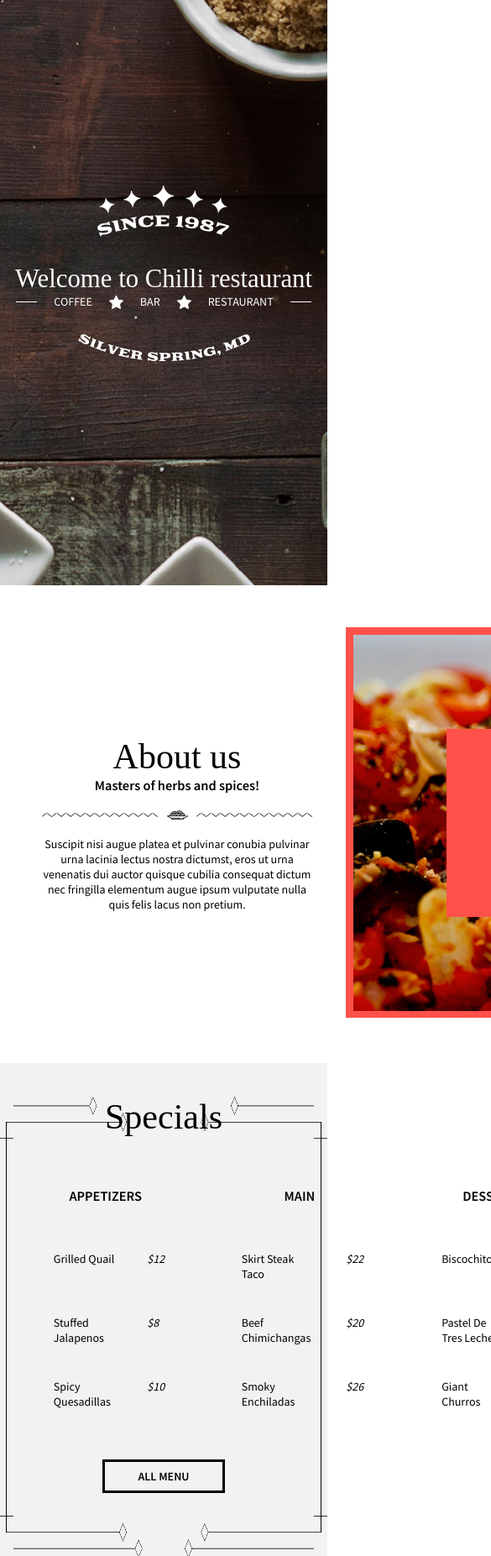
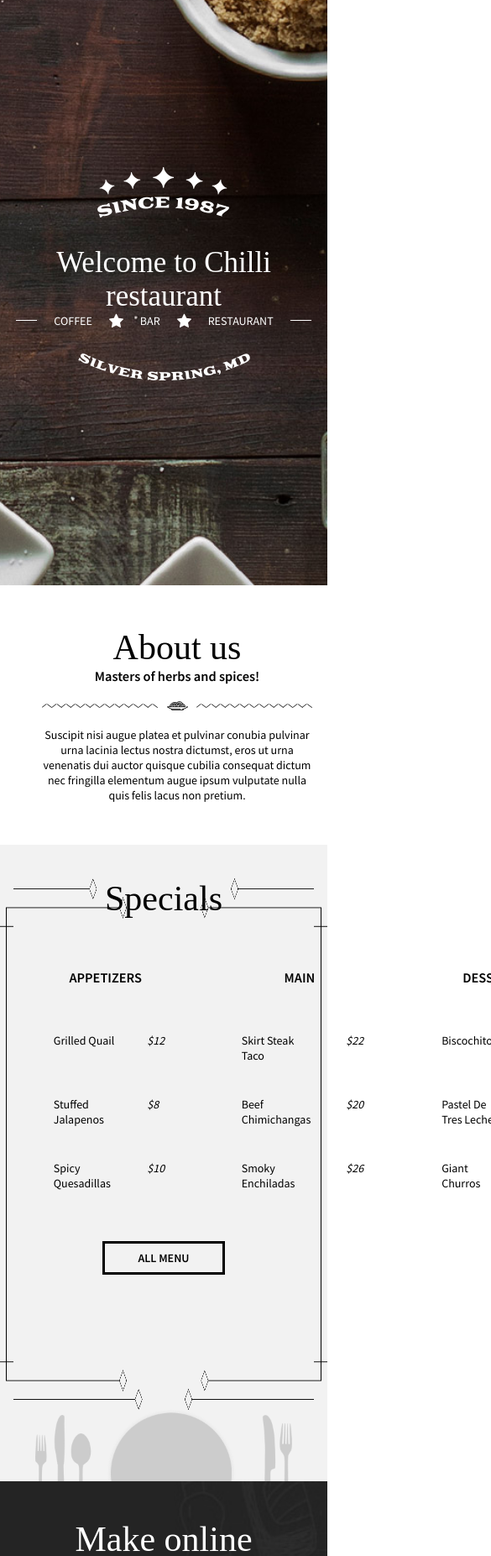
Before and after one commit to Olcatsy/restaurant, a website: page index.html in a window 390 px wide. Shown: the part 147-2000 px from the top of the page at 84% size, 585 px wide, since content can reach past the window. Drawn offline with Linux system fonts and the light colour scheme; a web font is replaced by a local one.

Commit message:
-Made Hero and About sections of the main page responsive

```diff
--- a/sass/pages/_index.scss
+++ b/sass/pages/_index.scss
@@ -26,7 +26,7 @@
   &__headline {
     margin: 0;
     font-family: Aguafina Script;
-    font-size: 2.2rem;
+    font-size: 2.5rem;
     font-weight: 500;
 
     @include min-width($phone-lnd) {
@@ -86,7 +86,11 @@
   &__left {
     @include flexbox(column, center, center);
     text-align: center;
-    margin-right: 20px;
+
+      @include min-width(1000px) {
+        margin-right: 20px;
+      }
+
   }
 
   &__underline {
@@ -100,6 +104,11 @@
   /* ABOUT - Right */
   &__right {
     margin-left: 20px;
+    display: none;
+
+      @include min-width(1000px) {
+        display: inline-block;
+      }
   }
 
   &_img {
@@ -116,10 +125,10 @@
 
   &__outer-container {
     @extend %outer-container;
-    height: 69vh;
+    height: 75vh;
 
     background-image: url('../assets/home/specials-border.png');
-    background-size: 100% 65vh;
+    background-size: 100% 75vh;
     background-repeat: no-repeat;
   }
 
@@ -170,11 +179,12 @@
 
   /* SPECIALS - Cutlery background*/
   &__cutlery {
+    /* consider adding this a part of html */
     @extend %outer-container;
-    height: 210px;
+    min-height: 85px;
     background-image: url('../assets/home/cutlery.png');
     background-size: contain;
-    background-position-x: 100px;
+    background-position: center;
     background-repeat: no-repeat;
 
   }
```
Also changed, not shown: css/main.css.
